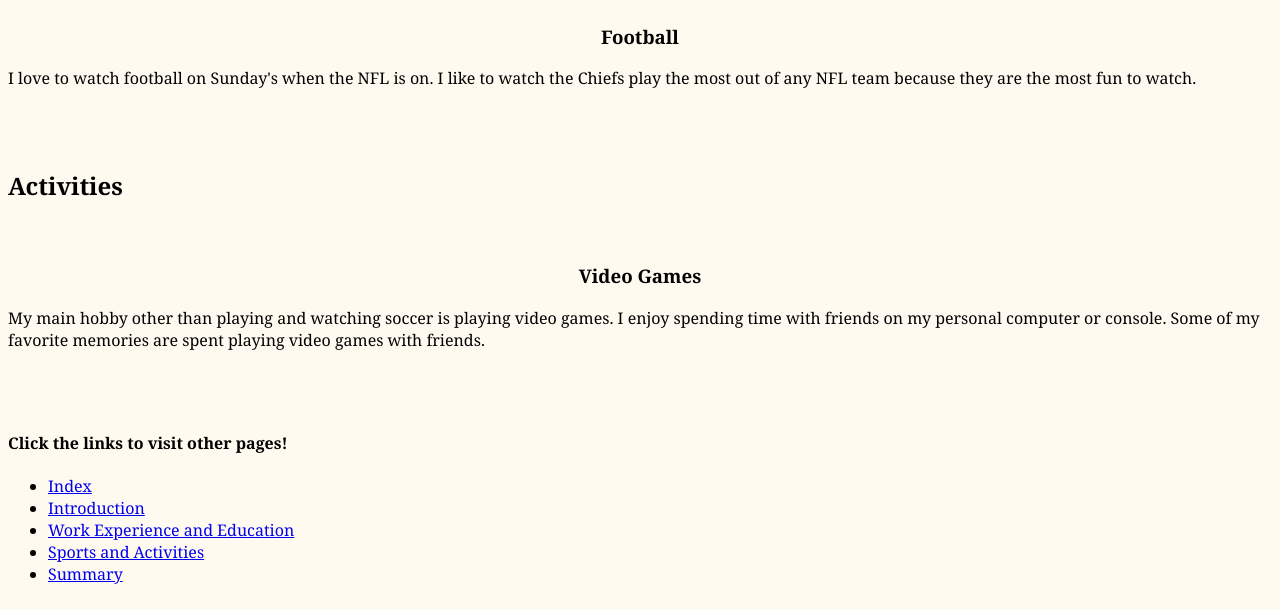
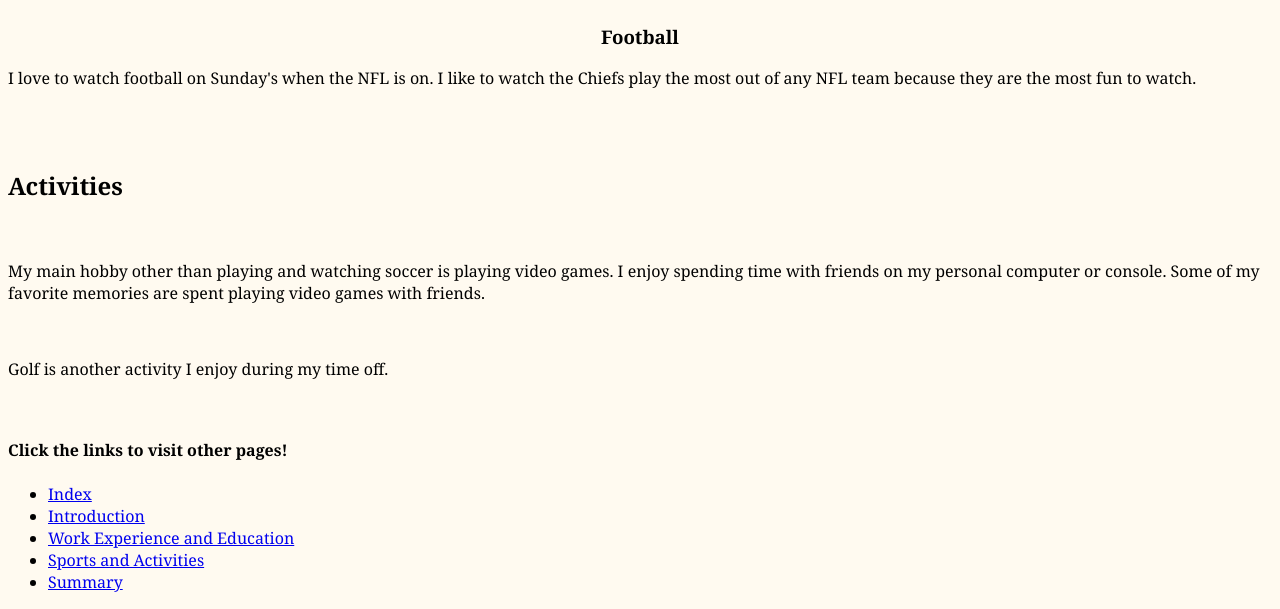
Before and after one commit to ColeD1822/ColeD1822.github.io, a plain HTML site: page sports_and_activities.html in a window 1280 px wide. Shown: the part 766-1375 px from the top of the page. Drawn offline with Linux system fonts and the light colour scheme.

Commit message:
Update sports_and_activities.html

```diff
--- a/sports_and_activities.html
+++ b/sports_and_activities.html
@@ -44,10 +44,10 @@ because they are the most fun to watch.</p>
     <br />
     <h2>Activities</h2>
     <br />
-    <h3>Video Games</h3>
     <p>My main hobby other than playing and watching soccer is playing video games. I enjoy spending time with friends
 on my personal computer or console. Some of my favorite memories are spent playing video games with friends.</p>
 <br />
+    <p>Golf is another activity I enjoy during my time off.</p>
 <br />
 <h4>Click the links to visit other pages!</h4>
     <body>
```
